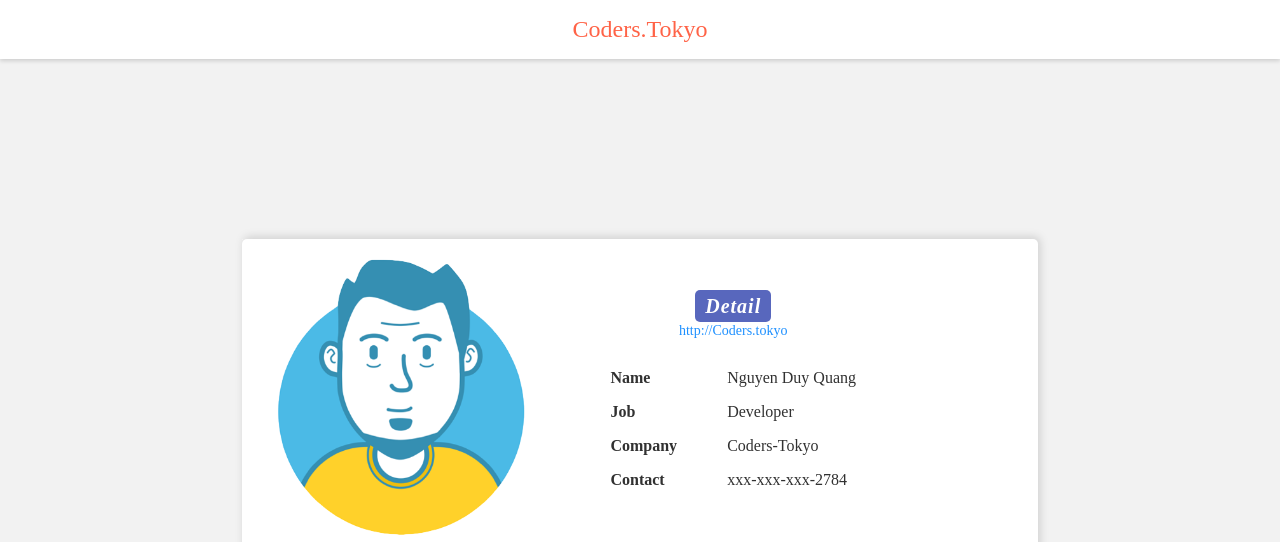
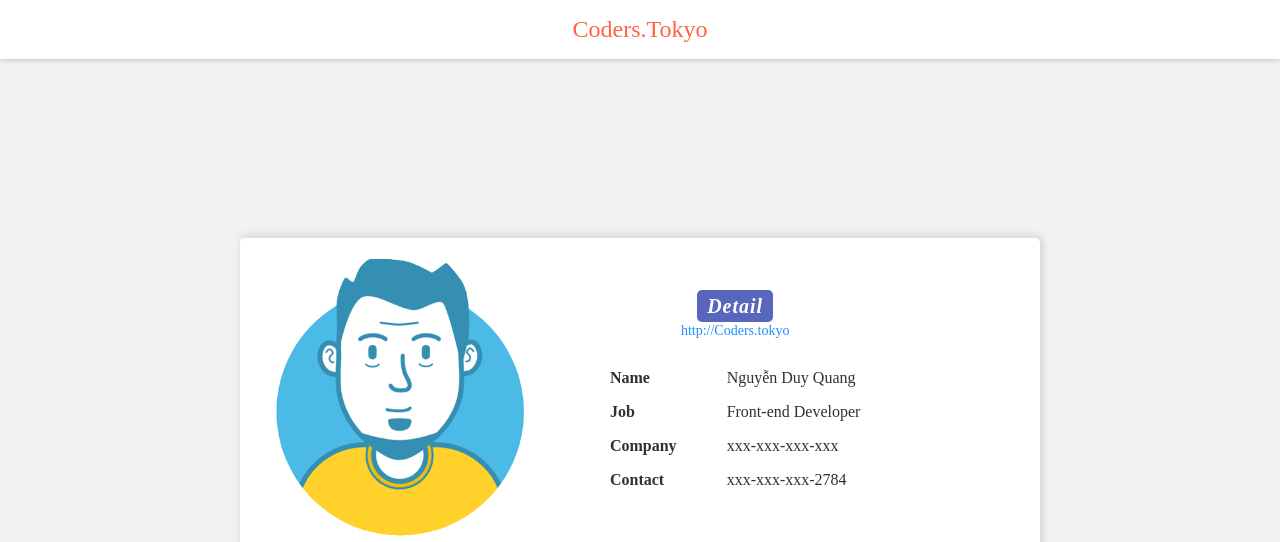
Before and after one commit to Thelostboy/AboutMe, a plain HTML site: page index.html in a window 1280 px wide. Shown: the top 542 px of the page. Drawn offline with Linux system fonts and the light colour scheme.

Commit message:
Change info

```diff
--- a/index.html
+++ b/index.html
@@ -27,9 +27,9 @@
                     <p>Contact</p>
                 </div>
                     <div class="info">
-                        <p>Nguyen Duy Quang</p>
-                        <p>Developer</p>
-                        <p>Coders-Tokyo</p>
+                        <p>Nguyễn Duy Quang</p>
+                        <p>Front-end Developer</p>
+                        <p>xxx-xxx-xxx-xxx</p>
                         <p>xxx-xxx-xxx-2784</p>
                     </div>
             </div>
```
